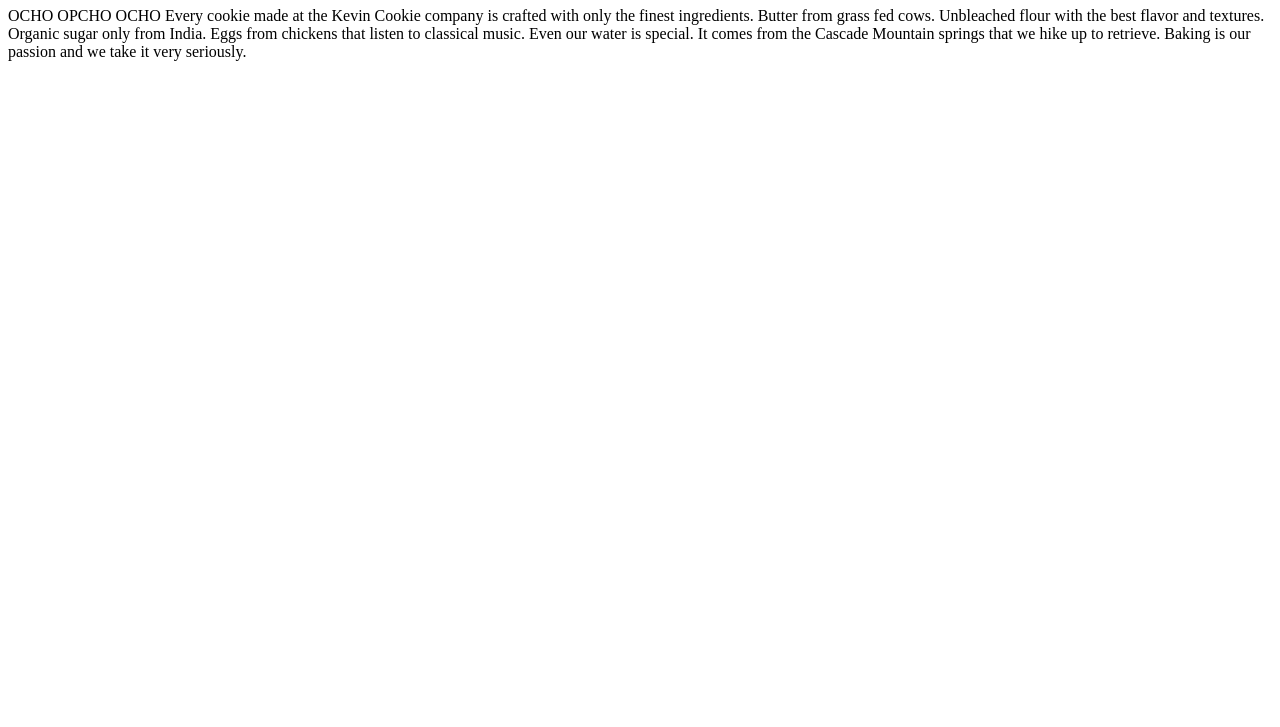
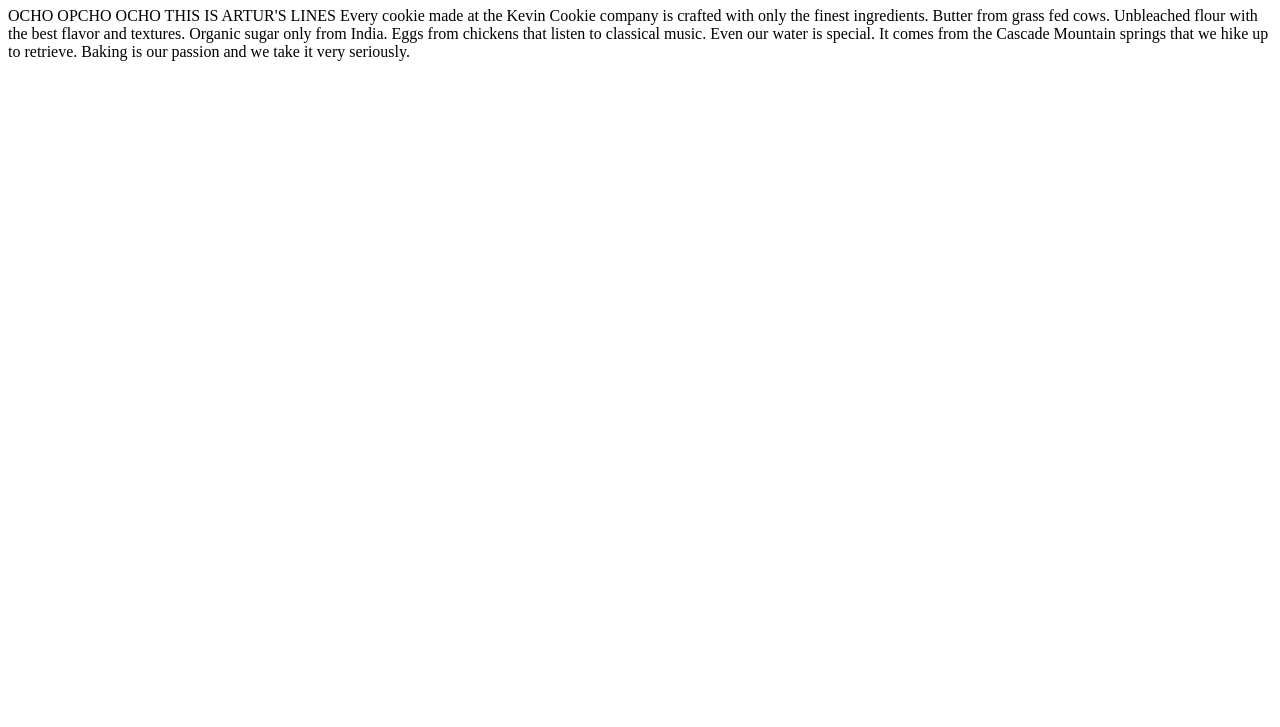
Before and after one commit to r2damianster/practice, a plain HTML site: page index.htm in a window 1280 px wide. Shown: the part 73-800 px from the top of the page. Drawn offline with Linux system fonts and the light colour scheme.

Commit message:
updated change on branch

```diff
--- a/index.htm
+++ b/index.htm
@@ -3,7 +3,7 @@
 <body>
 
 <h1>Deliciousness in every bite!</h1>
-<p>OCHO OPCHO OCHO Every cookie made at the Kevin Cookie company is crafted with only the finest ingredients. Butter from grass fed cows. Unbleached flour with the best flavor and textures. Organic sugar only from India. Eggs from chickens that listen to classical music. Even our water is special. It comes from the Cascade Mountain springs that we hike up to retrieve. Baking is our passion and we take it very seriously.</p>
+<p>OCHO OPCHO OCHO THIS IS ARTUR'S LINES Every cookie made at the Kevin Cookie company is crafted with only the finest ingredients. Butter from grass fed cows. Unbleached flour with the best flavor and textures. Organic sugar only from India. Eggs from chickens that listen to classical music. Even our water is special. It comes from the Cascade Mountain springs that we hike up to retrieve. Baking is our passion and we take it very seriously.</p>
 
 </body>
 </html>
```
Also changed, not shown: secret recipe.htm (+1 -1 lines).
